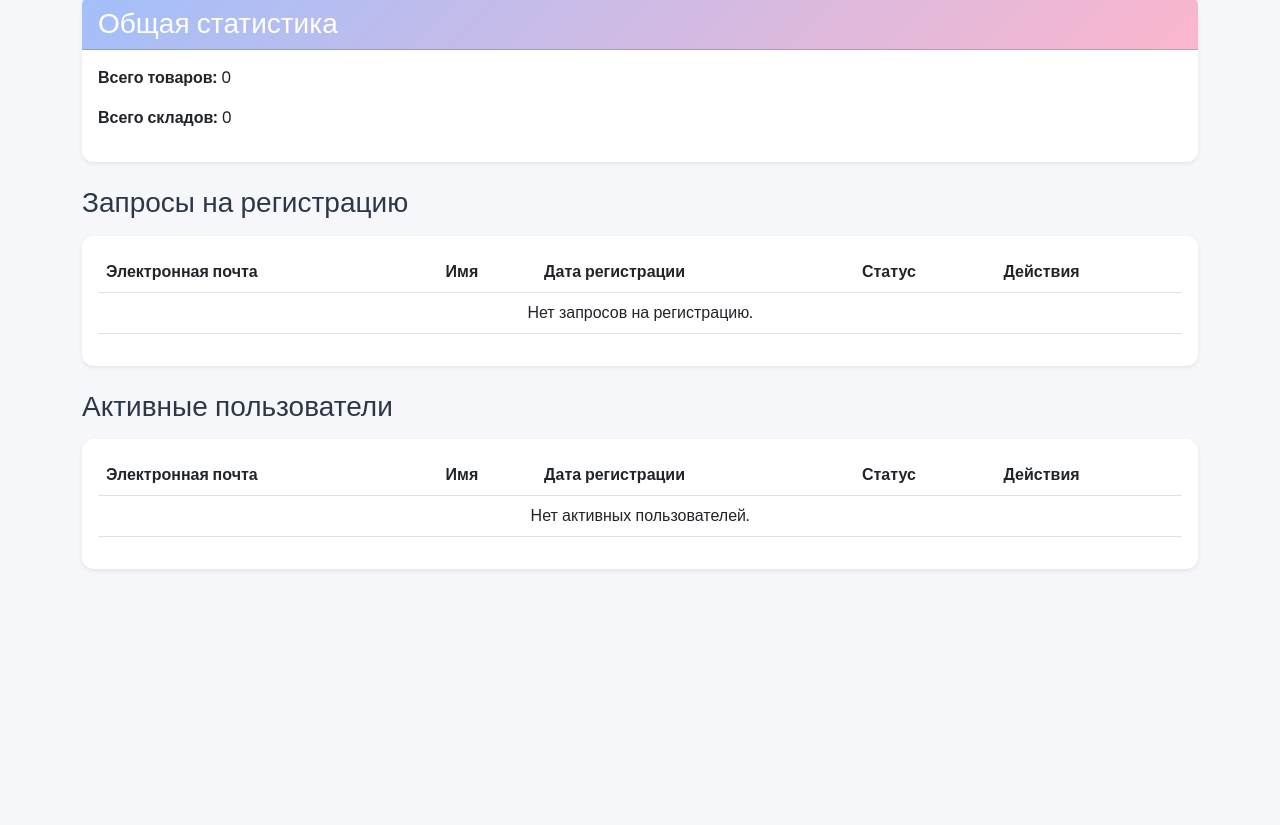
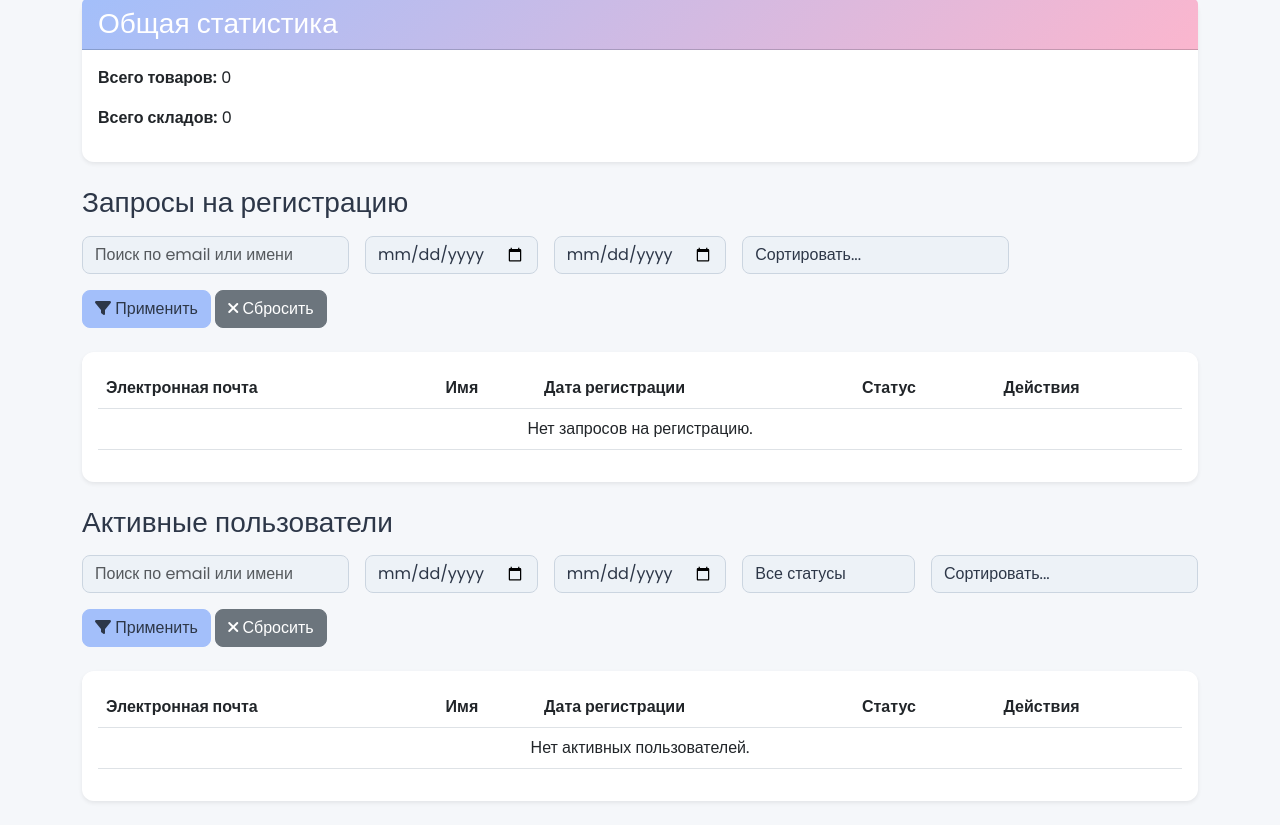
Before and after one commit to KopzhasharovAzamat/python_crm, a Django app: page /admin-panel/ in a window 1280 px wide. Shown: the part 135-960 px from the top of the page. Before the commit the page ends 705 px from the top, so only its background shows below. Run offline with Django 5.2, Linux system fonts and the light colour scheme; the visitor is signed in with stand-in values (Sample User, id 1); data comes from the database, SQL or seed files in the repository; data that the repository does not hold is empty.

Commit message:
44-th commit: * Admin panel filters.

```diff
--- a/inventory/views.py
+++ b/inventory/views.py
@@ -1258,9 +1258,98 @@ def admin_panel(request):
                 messages.success(request, f'Пользователь {user.username} удален.')
             return redirect('admin_panel')
 
+    # Запросы на регистрацию (pending_users)
     pending_users = User.objects.filter(usersettings__is_pending=True)
+
+    # Фильтры и поиск для pending_users
+    q_pending = request.GET.get('q_pending', '')  # Поиск
+    pending_date_from = request.GET.get('pending_date_from', '')  # Фильтр по дате "с"
+    pending_date_to = request.GET.get('pending_date_to', '')  # Фильтр по дате "по"
+    pending_sort_by = request.GET.get('pending_sort_by', '')  # Сортировка
+
+    # Поиск по email и имени
+    if q_pending:
+        pending_users = pending_users.filter(
+            Q(email__icontains=q_pending) | Q(first_name__icontains=q_pending)
+        )
+
+    # Фильтр по дате регистрации
+    if pending_date_from:
+        try:
+            pending_date_from = timezone.datetime.strptime(pending_date_from, '%Y-%m-%d')
+            pending_users = pending_users.filter(date_joined__gte=pending_date_from)
+        except ValueError:
+            messages.error(request, 'Неверный формат даты "с" для запросов. Используйте YYYY-MM-DD.')
+    if pending_date_to:
+        try:
+            pending_date_to = timezone.datetime.strptime(pending_date_to, '%Y-%m-%d')
+            pending_date_to = pending_date_to + timedelta(days=1)
+            pending_users = pending_users.filter(date_joined__lt=pending_date_to)
+        except ValueError:
+            messages.error(request, 'Неверный формат даты "по" для запросов. Используйте YYYY-MM-DD.')
+
+    # Сортировка
+    pending_allowed_sort_fields = [
+        'email', '-email',
+        'first_name', '-first_name',
+        'date_joined', '-date_joined',
+    ]
+    if pending_sort_by in pending_allowed_sort_fields:
+        pending_users = pending_users.order_by(pending_sort_by)
+    else:
+        pending_users = pending_users.order_by('date_joined')  # По умолчанию
+
+    # Активные пользователи (active_users)
     active_users = User.objects.filter(usersettings__is_pending=False).exclude(is_superuser=True)
 
+    # Фильтры и поиск для active_users
+    q_active = request.GET.get('q_active', '')  # Поиск
+    date_from = request.GET.get('date_from', '')  # Фильтр по дате "с"
+    date_to = request.GET.get('date_to', '')  # Фильтр по дате "по"
+    status = request.GET.get('status', '')  # Фильтр по статусу
+    sort_by = request.GET.get('sort_by', '')  # Сортировка
+
+    # Поиск по email и имени
+    if q_active:
+        active_users = active_users.filter(
+            Q(email__icontains=q_active) | Q(first_name__icontains=q_active)
+        )
+
+    # Фильтр по дате регистрации
+    if date_from:
+        try:
+            date_from = timezone.datetime.strptime(date_from, '%Y-%m-%d')
+            active_users = active_users.filter(date_joined__gte=date_from)
+        except ValueError:
+            messages.error(request, 'Неверный формат даты "с". Используйте YYYY-MM-DD.')
+    if date_to:
+        try:
+            date_to = timezone.datetime.strptime(date_to, '%Y-%m-%d')
+            date_to = date_to + timedelta(days=1)
+            active_users = active_users.filter(date_joined__lt=date_to)
+        except ValueError:
+            messages.error(request, 'Неверный формат даты "по". Используйте YYYY-MM-DD.')
+
+    # Фильтр по статусу
+    if status:
+        if status == 'active':
+            active_users = active_users.filter(is_active=True)
+        elif status == 'blocked':
+            active_users = active_users.filter(is_active=False)
+
+    # Сортировка
+    allowed_sort_fields = [
+        'email', '-email',
+        'first_name', '-first_name',
+        'date_joined', '-date_joined',
+        'is_active', '-is_active',
+    ]
+    if sort_by in allowed_sort_fields:
+        active_users = active_users.order_by(sort_by)
+    else:
+        active_users = active_users.order_by('date_joined')  # По умолчанию
+
+    # Остальные данные для шаблона
     categories = Category.objects.all()
     total_products = Product.objects.count()
     total_warehouses = Warehouse.objects.count()
@@ -1275,6 +1364,15 @@ def admin_panel(request):
         'total_warehouses': total_warehouses,
         'category_form': category_form,
         'subcategory_form': subcategory_form,
+        'q_active': q_active,
+        'date_from': date_from,
+        'date_to': date_to,
+        'status': status,
+        'sort_by': sort_by,
+        'q_pending': q_pending,
+        'pending_date_from': pending_date_from,
+        'pending_date_to': pending_date_to,
+        'pending_sort_by': pending_sort_by,
     })
 
 ############
--- a/templates/admin.html
+++ b/templates/admin.html
@@ -18,6 +18,39 @@
 
 <!-- Запросы на регистрацию -->
 <h3 class="mb-3 animate__animated animate__fadeIn">Запросы на регистрацию</h3>
+<div class="mb-4">
+    <form method="get" id="pendingFilterForm">
+        <div class="row g-3 align-items-center">
+            <!-- Поиск -->
+            <div class="col-md-3">
+                <input type="text" name="q_pending" class="form-control" placeholder="Поиск по email или имени" value="{{ q_pending }}">
+            </div>
+            <!-- Фильтр по дате -->
+            <div class="col-md-2">
+                <input type="date" name="pending_date_from" class="form-control" value="{{ pending_date_from }}" placeholder="Дата с">
+            </div>
+            <div class="col-md-2">
+                <input type="date" name="pending_date_to" class="form-control" value="{{ pending_date_to }}" placeholder="Дата по">
+            </div>
+            <!-- Сортировка -->
+            <div class="col-md-3">
+                <select name="pending_sort_by" class="form-control">
+                    <option value="">Сортировать...</option>
+                    <option value="email" {% if pending_sort_by == 'email' %}selected{% endif %}>По email (возр.)</option>
+                    <option value="-email" {% if pending_sort_by == '-email' %}selected{% endif %}>По email (убыв.)</option>
+                    <option value="first_name" {% if pending_sort_by == 'first_name' %}selected{% endif %}>По имени (возр.)</option>
+                    <option value="-first_name" {% if pending_sort_by == '-first_name' %}selected{% endif %}>По имени (убыв.)</option>
+                    <option value="date_joined" {% if pending_sort_by == 'date_joined' %}selected{% endif %}>По дате (возр.)</option>
+                    <option value="-date_joined" {% if pending_sort_by == '-date_joined' %}selected{% endif %}>По дате (убыв.)</option>
+                </select>
+            </div>
+            <div class="col-auto">
+                <button type="submit" class="btn btn-primary"><i class="fas fa-filter"></i> Применить</button>
+                <a href="{% url 'admin_panel' %}" class="btn btn-secondary"><i class="fas fa-times"></i> Сбросить</a>
+            </div>
+        </div>
+    </form>
+</div>
 <div class="card shadow-sm mb-4 animate__animated animate__fadeInUp">
     <div class="card-body">
         <div class="table-responsive">
@@ -36,7 +69,7 @@
                     <tr>
                         <td>{{ user.email|default:"—" }}</td>
                         <td>{{ user.first_name|default:user.username }}</td>
-                        <td>{{ user.date_joined }}</td>
+                        <td>{{ user.date_joined|date:"Y-m-d H:i" }}</td>
                         <td>Ожидает подтверждения</td>
                         <td>
                             <button class="btn btn-success btn-sm delete-btn" data-action="{% url 'admin_panel' %}" data-action-type="approve" data-user-id="{{ user.id }}" data-message="Вы уверены, что хотите подтвердить регистрацию пользователя {{ user.username }}?"><i class="fas fa-check"></i> Подтвердить</button>
@@ -56,6 +89,49 @@
 
 <!-- Активные пользователи -->
 <h3 class="mb-3 animate__animated animate__fadeIn">Активные пользователи</h3>
+<div class="mb-4">
+    <form method="get" id="activeFilterForm">
+        <div class="row g-3 align-items-center">
+            <!-- Поиск -->
+            <div class="col-md-3">
+                <input type="text" name="q_active" class="form-control" placeholder="Поиск по email или имени" value="{{ q_active }}">
+            </div>
+            <!-- Фильтр по дате -->
+            <div class="col-md-2">
+                <input type="date" name="date_from" class="form-control" value="{{ date_from }}" placeholder="Дата с">
+            </div>
+            <div class="col-md-2">
+                <input type="date" name="date_to" class="form-control" value="{{ date_to }}" placeholder="Дата по">
+            </div>
+            <!-- Фильтр по статусу -->
+            <div class="col-md-2">
+                <select name="status" class="form-control">
+                    <option value="">Все статусы</option>
+                    <option value="active" {% if status == 'active' %}selected{% endif %}>Активен</option>
+                    <option value="blocked" {% if status == 'blocked' %}selected{% endif %}>Заблокирован</option>
+                </select>
+            </div>
+            <!-- Сортировка -->
+            <div class="col-md-3">
+                <select name="sort_by" class="form-control">
+                    <option value="">Сортировать...</option>
+                    <option value="email" {% if sort_by == 'email' %}selected{% endif %}>По email (возр.)</option>
+                    <option value="-email" {% if sort_by == '-email' %}selected{% endif %}>По email (убыв.)</option>
+                    <option value="first_name" {% if sort_by == 'first_name' %}selected{% endif %}>По имени (возр.)</option>
+                    <option value="-first_name" {% if sort_by == '-first_name' %}selected{% endif %}>По имени (убыв.)</option>
+                    <option value="date_joined" {% if sort_by == 'date_joined' %}selected{% endif %}>По дате (возр.)</option>
+                    <option value="-date_joined" {% if sort_by == '-date_joined' %}selected{% endif %}>По дате (убыв.)</option>
+                    <option value="is_active" {% if sort_by == 'is_active' %}selected{% endif %}>По статусу (возр.)</option>
+                    <option value="-is_active" {% if sort_by == '-is_active' %}selected{% endif %}>По статусу (убыв.)</option>
+                </select>
+            </div>
+            <div class="col-auto">
+                <button type="submit" class="btn btn-primary"><i class="fas fa-filter"></i> Применить</button>
+                <a href="{% url 'admin_panel' %}" class="btn btn-secondary"><i class="fas fa-times"></i> Сбросить</a>
+            </div>
+        </div>
+    </form>
+</div>
 <div class="card shadow-sm mb-4 animate__animated animate__fadeInUp">
     <div class="card-body">
         <div class="table-responsive">
@@ -74,7 +150,7 @@
                     <tr>
                         <td>{{ user.email|default:"—" }}</td>
                         <td>{{ user.first_name|default:user.username }}</td>
-                        <td>{{ user.date_joined }}</td>
+                        <td>{{ user.date_joined|date:"Y-m-d H:i" }}</td>
                         <td>{{ user.is_active|yesno:"Активен,Заблокирован" }}</td>
                         <td>
                             {% if user.is_active %}
@@ -95,4 +171,25 @@
         </div>
     </div>
 </div>
+
+<!-- JavaScript для автоматической отправки формы -->
+<script>
+document.addEventListener('DOMContentLoaded', function() {
+    // Для формы фильтров pending_users
+    const pendingForm = document.getElementById('pendingFilterForm');
+    pendingForm.querySelectorAll('input, select').forEach(element => {
+        element.addEventListener('change', function() {
+            pendingForm.submit();
+        });
+    });
+
+    // Для формы фильтров active_users
+    const activeForm = document.getElementById('activeFilterForm');
+    activeForm.querySelectorAll('input, select').forEach(element => {
+        element.addEventListener('change', function() {
+            activeForm.submit();
+        });
+    });
+});
+</script>
 {% endblock %}
```
